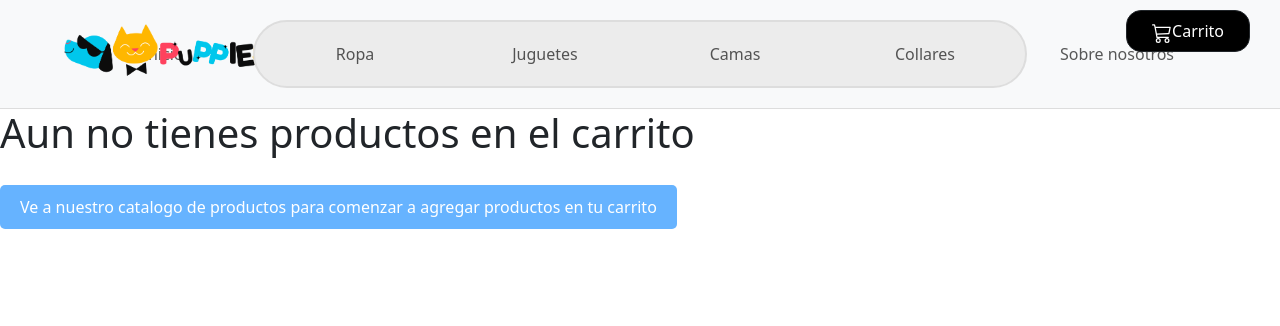
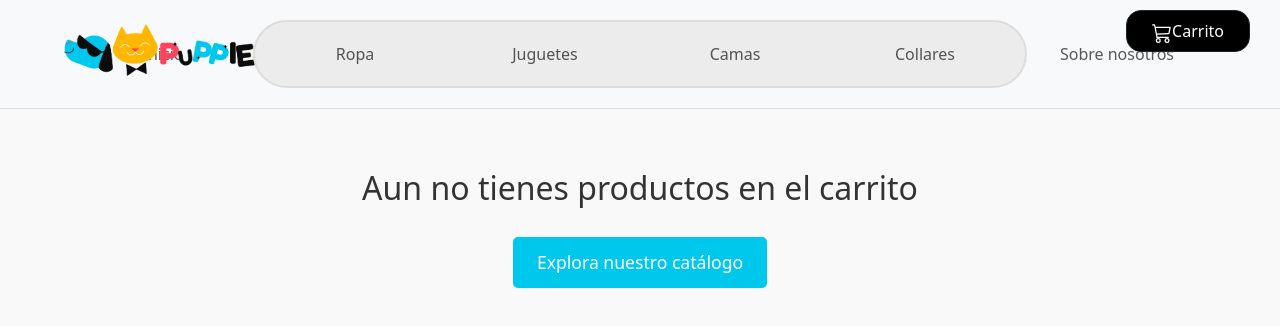
Before and after one commit to agustinafleitas/ProyectoFinal_Fleitas, a React (Vite) app: page /cart in a window 1280 px wide. Shown: the top 326 px of the page. Built offline with nearby package versions, Linux system fonts and the light colour scheme.

Commit message:
Se agrego la logica para confirmar el email. Se ajusto mas estilos

```diff
--- a/src/components/Cart/Cart.css
+++ b/src/components/Cart/Cart.css
@@ -46,7 +46,6 @@
     background-color: rgb(255, 230, 0);
 }
 
-/* Estilo para el enlace de opción */
 .Option {
     display: inline-block;
     margin-top: 20px;
@@ -61,3 +60,36 @@
 .Option:hover {
     background-color: #3399ff;
 }
+
+.empty-cart-container {
+    display: flex;
+    flex-direction: column;
+    align-items: center;
+    height: 100vh;
+    text-align: center;
+    background-color: #f9f9f9;
+    padding: 20px;
+}
+
+.empty-cart-container h1 {
+    font-size: 2rem;
+    color: #333;
+    margin-bottom: 20px;
+    margin-top: 40px;
+}
+
+.empty-cart-container .Option {
+    display: inline-block;
+    margin-top: 10px;
+    background-color:  rgb(0,199,236);
+    color: white;
+    padding: 12px 24px;
+    border-radius: 5px;
+    text-decoration: none;
+    font-size: 1.1rem;
+    transition: background-color 0.3s ease;
+}
+
+.empty-cart-container .Option:hover {
+    background-color: rgb(0, 130, 236);
+}
--- a/src/components/Cart/Cart.jsx
+++ b/src/components/Cart/Cart.jsx
@@ -9,9 +9,9 @@ export const Cart = () => {
     const total = GetTotal()
 
     if (totalQuantity === 0) {
-        return <div>
+        return <div className="empty-cart-container">
                 <h1>Aun no tienes productos en el carrito</h1>
-                <Link to='/' className="Option">Ve a nuestro catalogo de productos para comenzar a agregar productos en tu carrito</Link>
+                <Link to='/' className="Option">Explora nuestro catálogo</Link>
             </div>
 
     }
--- a/src/components/Checkout/Checkout.jsx
+++ b/src/components/Checkout/Checkout.jsx
@@ -12,6 +12,7 @@ function Checkout() {
         name: "",
         lastname:"",
         email:"",
+        confiEmail: "",
         phone:"",
     })
 
@@ -29,6 +30,12 @@ function Checkout() {
         setCarga(true);
         setOrderCreated(false);
         setOrderFailed(false);
+
+        if (FormData.email !== FormData.confiEmail) {
+            alert("Los correos electrónicos no coinciden. Por favor, revisa la información ingresada.");
+            setCarga(false);
+            return;
+        }
 
         try {
             const objOrder = {
@@ -109,10 +116,11 @@ function Checkout() {
                     <h1>Checkout</h1>
                     <p>Completa los siguientes campos para procesar tu compra</p>
                     <form onSubmit={createOrder}>
-                        <input type="text" name="name" placeholder="Nombre" onChange={handleInputChange} required />
-                        <input type="text" name="lastname" placeholder="Apellido" onChange={handleInputChange} required />
-                        <input type="text" name="email" placeholder="Correo electrónico" onChange={handleInputChange} required />
-                        <input type="number" name="phone" placeholder="Teléfono" onChange={handleInputChange} required />
+                        <input type="text" name="name" placeholder="Nombre" onChange={handleInputChange} value={FormData.name} required />
+                        <input type="text" name="lastname" placeholder="Apellido" onChange={handleInputChange} value={FormData.lastname} required />
+                        <input type="text" name="email" placeholder="Correo electrónico" onChange={handleInputChange} value={FormData.email} required />
+                        <input type="text" name="confiEmail" placeholder="Confirmar correo electrónico" onChange={handleInputChange}  value={FormData.confiEmail} required />
+                        <input type="number" name="phone" placeholder="Teléfono" onChange={handleInputChange} value={FormData.phone} required />
                         <button className="btnSendInfo" type="submit">Envíar datos</button>
                     </form>
                 </div>
```
